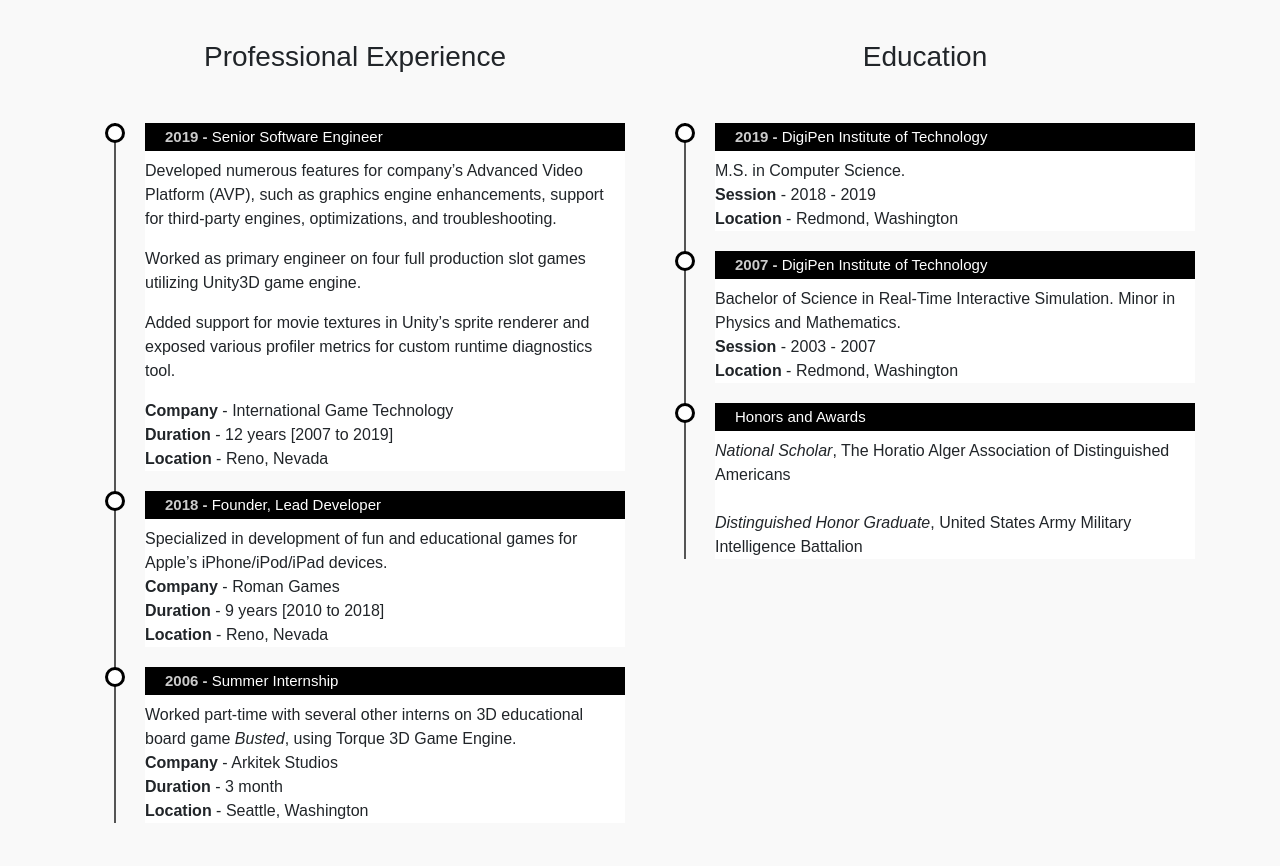
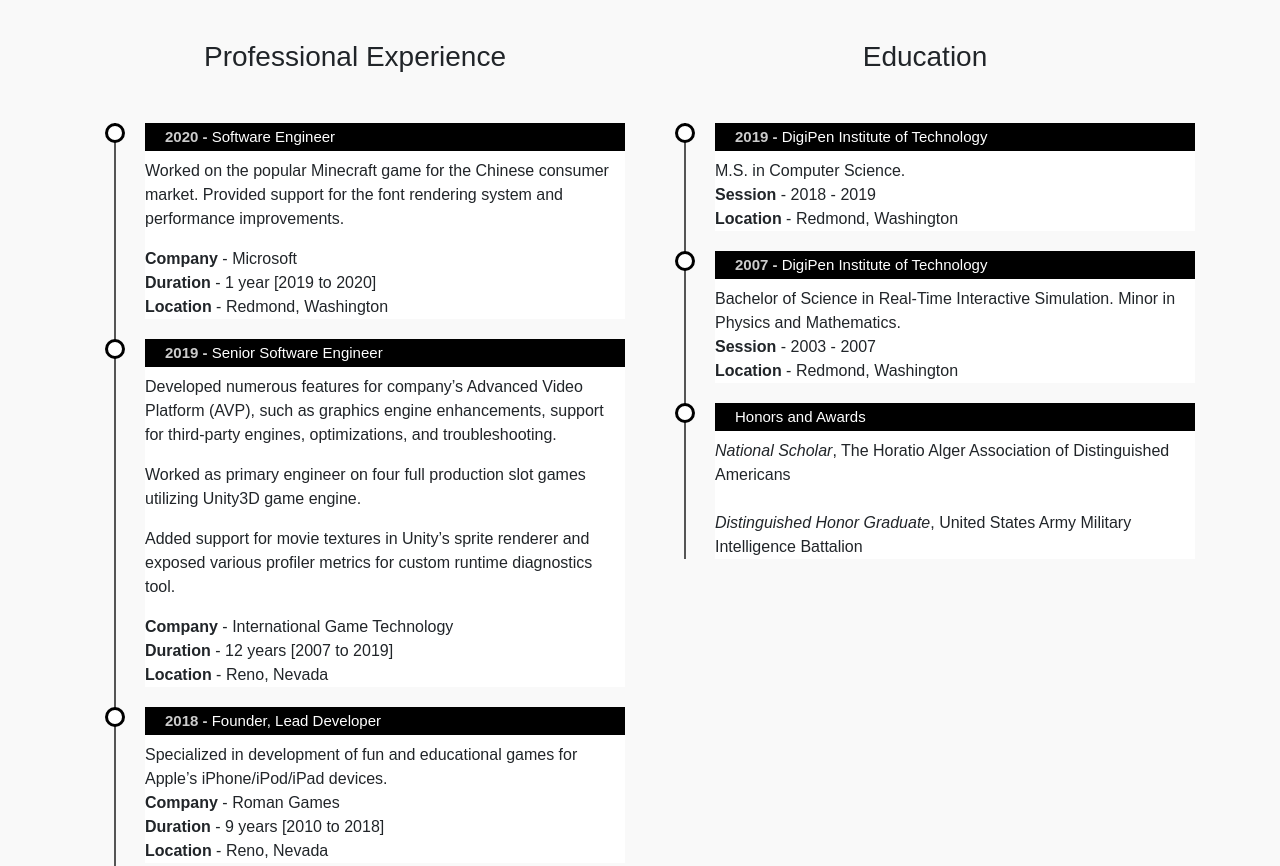
Before and after one commit to timurson/timurson.github.io, a plain HTML site: page index.html in a window 1280 px wide. Shown: the part 1500-2366 px from the top of the page. Drawn offline with nearby package versions, Linux system fonts and the light colour scheme; some packages are replaced by stand-ins of ours; a script that the page names is missing.

Commit message:
updating resume file

```diff
--- a/index.html
+++ b/index.html
@@ -108,6 +108,14 @@
                 <div class="col-md-6">
                     <h3 class="text-center">Professional Experience</h3>
                     <ul class="timeline">
+						<li>
+                            <h4><span>2020 - </span> Software Engineer </h4>
+                            <p>Worked on the popular Minecraft game for the Chinese consumer market. Provided support for the font rendering system and performance improvements. </p>
+                            <b>Company</b> - Microsoft<br>
+                            <b>Duration</b> - 1 year [2019 to 2020]<br>
+                            <b>Location</b> - Redmond, Washington<br>
+                            </p>
+                        </li>
                         <li>
                             <h4><span>2019 - </span> Senior Software Engineer </h4>
                             <p>Developed numerous features for company’s Advanced Video Platform (AVP), such as graphics engine enhancements, support for third-party engines, optimizations, and troubleshooting.
```
Also changed, not shown: 1 other file.
